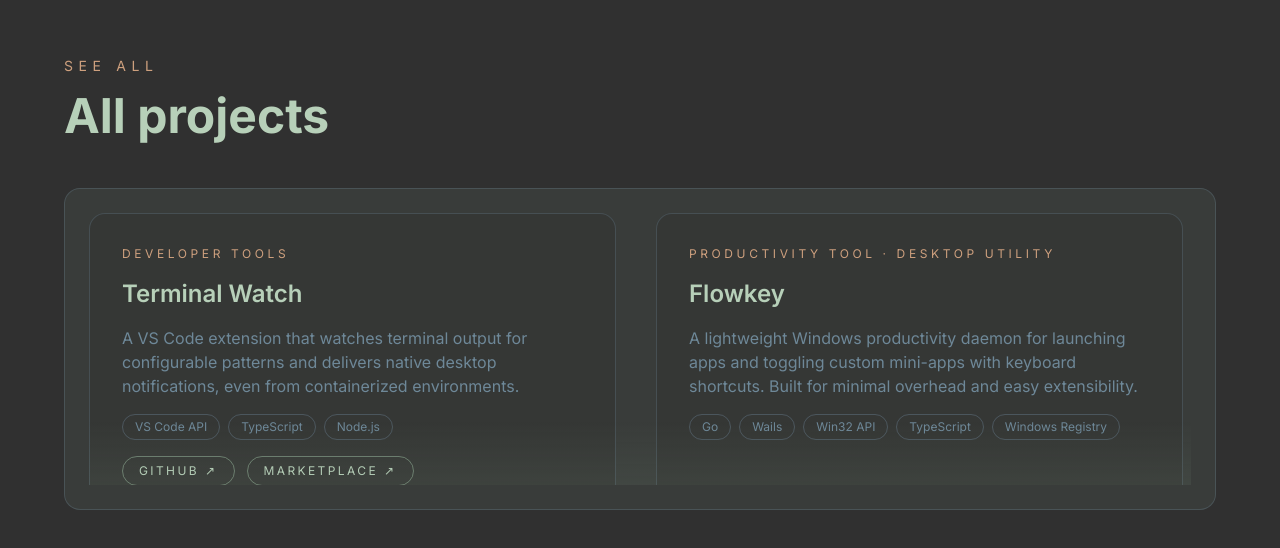
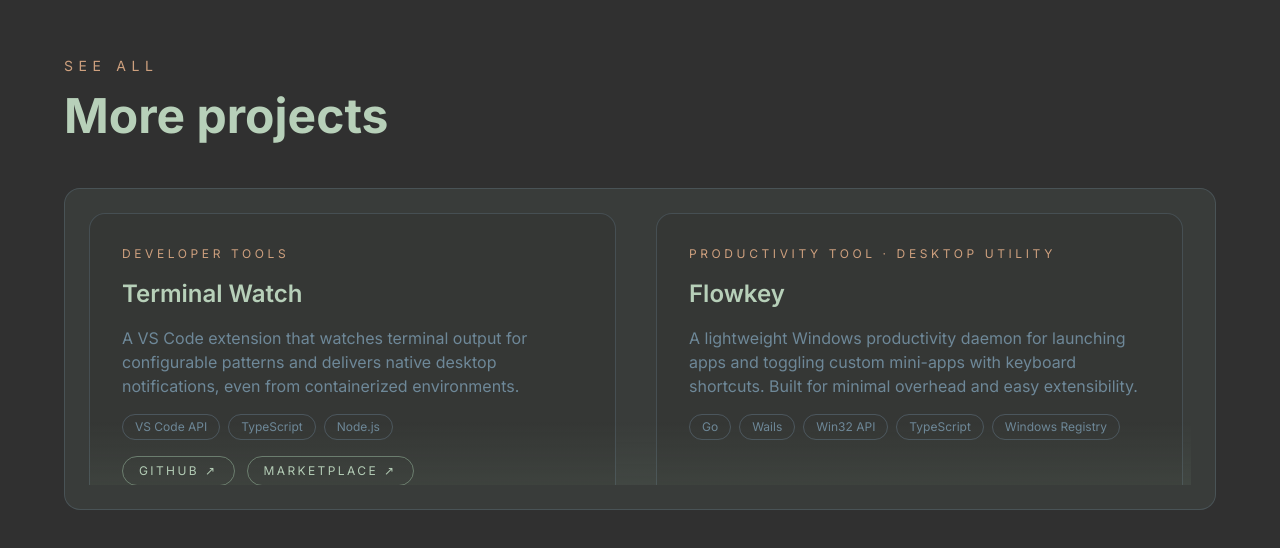
Before and after one commit to BladeFin/portfolio, a React (Vite) app: page / in a window 1280 px wide. Shown: the part 4117-4665 px from the top of the page. Built offline with nearby package versions, Linux system fonts and the light colour scheme.

Commit message:
Change heading from 'All projects' to 'More projects'

```diff
--- a/src/components/Projects.tsx
+++ b/src/components/Projects.tsx
@@ -35,7 +35,7 @@ export default function Projects() {
           See all
         </p>
         <h2 className="mb-12 text-3xl font-bold leading-tight text-primary-light md:text-5xl">
-          All projects
+          More projects
         </h2>
 
         {/* Soft frame around the scrollable grid — same radius and border
```
